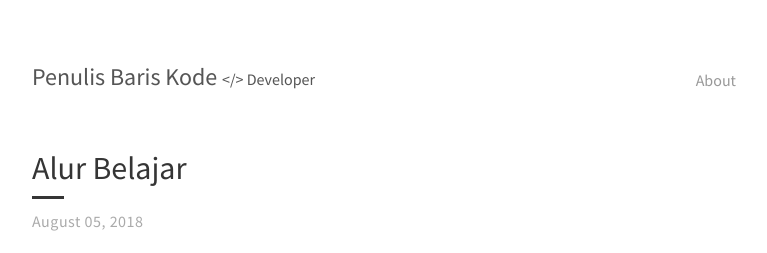
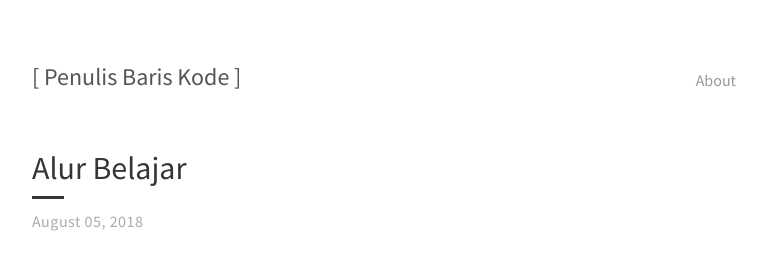
Before and after one commit to mfaridzia/mfaridzia.github.io, a Jekyll site: the page built from index.html, in a window 1280 px wide. Shown: the top 253 px of the page, without its empty margins (256-1023 px from the left). Built offline with Jekyll 4.4.1, drawn with Linux system fonts in a browser that asks for light colours; the list of posts is cut into pages by our own code.

Commit message:
Update default.html

```diff
--- a/_layouts/default.html
+++ b/_layouts/default.html
@@ -7,7 +7,7 @@
     <nav class="nav">
       <div class="nav-container">
         <a href="{{ site.baseurl }}/">
-          <h2 class="nav-title">Penulis Baris Kode </span> <span style="font-size: 16px;"> <span></span><<span>/></span> Developer </span> </h2>
+          <h2 class="nav-title"> [ Penulis Baris Kode ] </h2>
         </a>
         <ul>
           <li><a href="{{ '/about' | prepend: site.baseurl }}">About</a></li>
```
